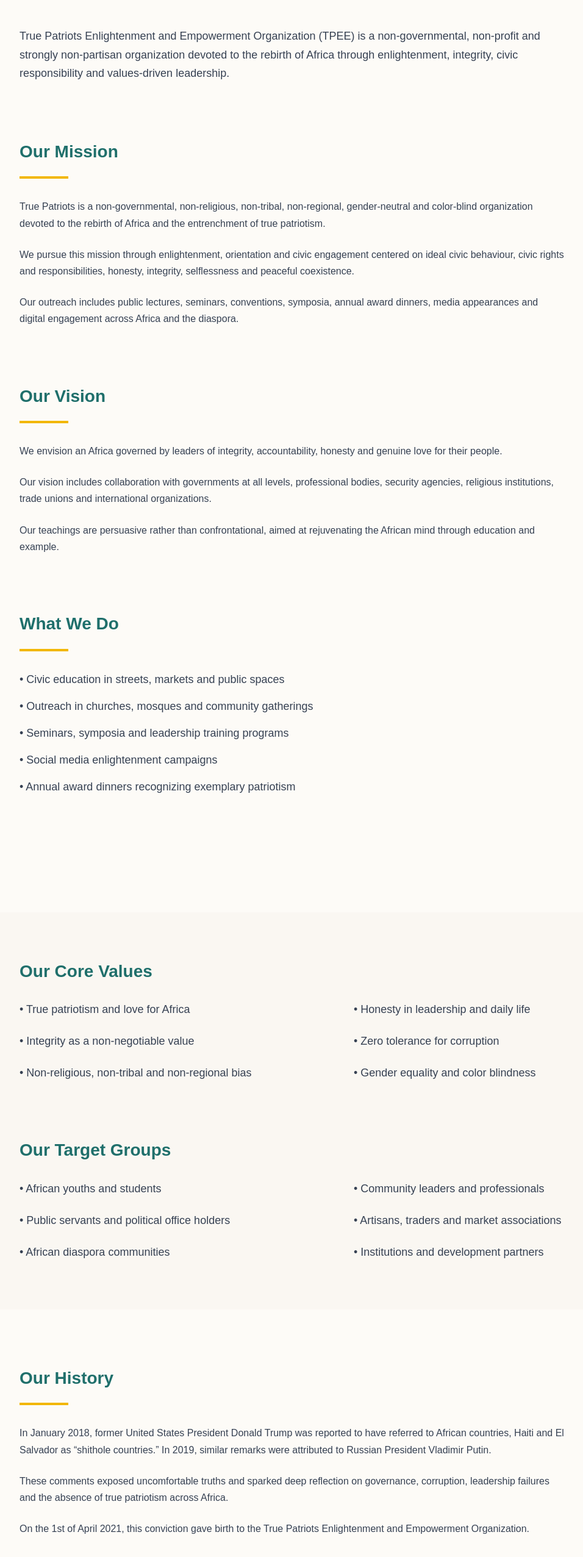
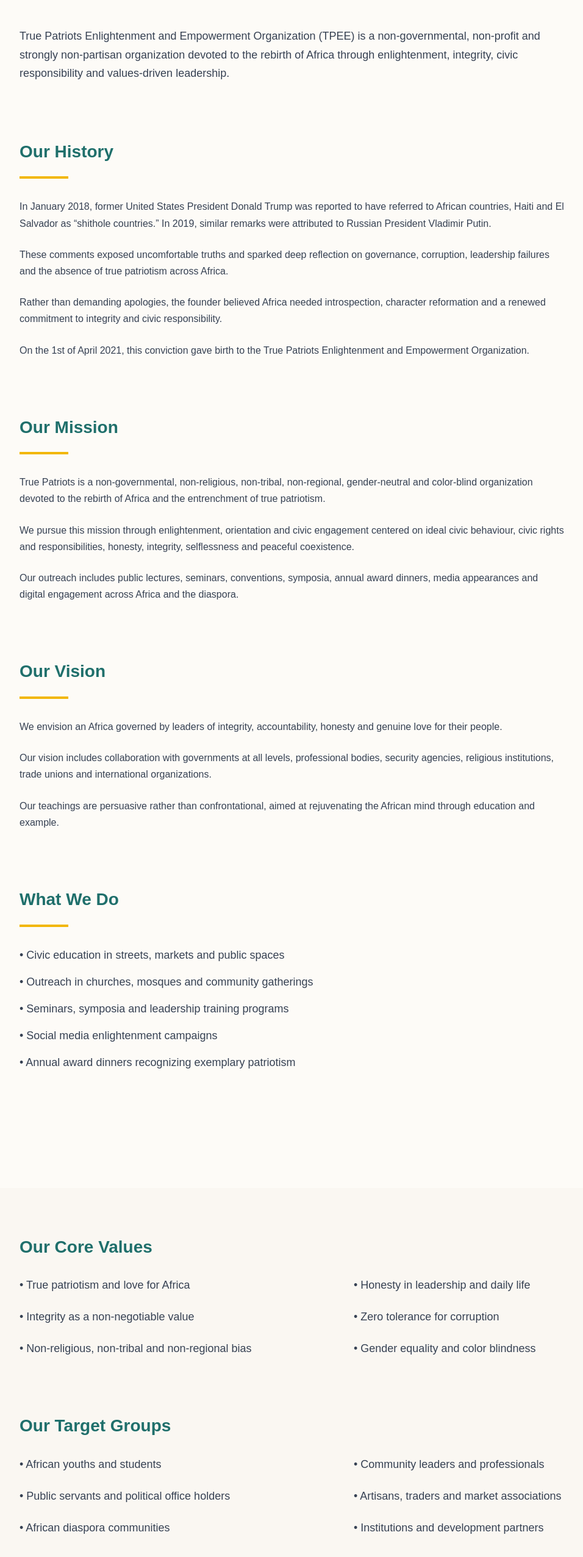
Before and after one commit to pearlroys/truepatriots-enlightenment, a Next.js app: page /about in a window 1280 px wide. Shown: the part 201-2754 px from the top of the page at 61% size, without its empty margins (72-1028 px from the left). Built offline with nearby package versions, Linux system fonts and the light colour scheme.

Commit message:
added better donate button and oayment strategy

```diff
--- a/app/about/page.tsx
+++ b/app/about/page.tsx
@@ -15,7 +15,39 @@
           civic responsibility and values-driven leadership.
         </p>
 
-        {/* SECTION */}
+        {/* HISTORY */}
+        <section className="mb-24">
+          <h2 className="text-3xl font-bold text-[#1F6F6B] mb-6">Our History</h2>
+          <div className="w-20 h-1 bg-[#F2B705] mb-8" />
+
+          <div className="space-y-6 text-gray-700 leading-loose max-w-4xl">
+            <p>
+              In January 2018, former United States President Donald Trump was
+              reported to have referred to African countries, Haiti and El
+              Salvador as “shithole countries.” In 2019, similar remarks were
+              attributed to Russian President Vladimir Putin.
+            </p>
+
+            <p>
+              These comments exposed uncomfortable truths and sparked deep
+              reflection on governance, corruption, leadership failures and the
+              absence of true patriotism across Africa.
+            </p>
+
+            <p>
+              Rather than demanding apologies, the founder believed Africa needed
+              introspection, character reformation and a renewed commitment to
+              integrity and civic responsibility.
+            </p>
+
+            <p>
+              On the 1st of April 2021, this conviction gave birth to the True
+              Patriots Enlightenment and Empowerment Organization.
+            </p>
+          </div>
+        </section>
+
+        {/* MISSION */}
         <section className="mb-24">
           <h2 className="text-3xl font-bold text-[#1F6F6B] mb-6">Our Mission</h2>
           <div className="w-20 h-1 bg-[#F2B705] mb-8" />
@@ -26,12 +58,14 @@
               non-regional, gender-neutral and color-blind organization devoted
               to the rebirth of Africa and the entrenchment of true patriotism.
             </p>
+
             <p>
               We pursue this mission through enlightenment, orientation and civic
               engagement centered on ideal civic behaviour, civic rights and
               responsibilities, honesty, integrity, selflessness and peaceful
               coexistence.
             </p>
+
             <p>
               Our outreach includes public lectures, seminars, conventions,
               symposia, annual award dinners, media appearances and digital
@@ -40,7 +74,7 @@
           </div>
         </section>
 
-        {/* SECTION */}
+        {/* VISION */}
         <section className="mb-24">
           <h2 className="text-3xl font-bold text-[#1F6F6B] mb-6">Our Vision</h2>
           <div className="w-20 h-1 bg-[#F2B705] mb-8" />
@@ -50,11 +84,13 @@
               We envision an Africa governed by leaders of integrity,
               accountability, honesty and genuine love for their people.
             </p>
+
             <p>
               Our vision includes collaboration with governments at all levels,
               professional bodies, security agencies, religious institutions,
               trade unions and international organizations.
             </p>
+
             <p>
               Our teachings are persuasive rather than confrontational, aimed at
               rejuvenating the African mind through education and example.
@@ -62,7 +98,7 @@
           </div>
         </section>
 
-        {/* SECTION */}
+        {/* WHAT WE DO */}
         <section className="mb-24">
           <h2 className="text-3xl font-bold text-[#1F6F6B] mb-6">What We Do</h2>
           <div className="w-20 h-1 bg-[#F2B705] mb-8" />
@@ -111,30 +147,6 @@
 
       <div className="max-w-6xl mx-auto px-6 md:px-10 py-24">
 
-        {/* HISTORY */}
-        <section className="mb-24">
-          <h2 className="text-3xl font-bold text-[#1F6F6B] mb-6">Our History</h2>
-          <div className="w-20 h-1 bg-[#F2B705] mb-8" />
-
-          <div className="space-y-6 text-gray-700 leading-loose max-w-4xl">
-            <p>
-              In January 2018, former United States President Donald Trump was
-              reported to have referred to African countries, Haiti and El
-              Salvador as “shithole countries.” In 2019, similar remarks were
-              attributed to Russian President Vladimir Putin.
-            </p>
-            <p>
-              These comments exposed uncomfortable truths and sparked deep
-              reflection on governance, corruption, leadership failures and the
-              absence of true patriotism across Africa.
-            </p>
-            <p>
-              On the 1st of April 2021, this conviction gave birth to the True
-              Patriots Enlightenment and Empowerment Organization.
-            </p>
-          </div>
-        </section>
-
         {/* FUNDING */}
         <section className="mb-24">
           <h2 className="text-3xl font-bold text-[#1F6F6B] mb-6">
@@ -147,9 +159,15 @@
               The organization is funded through member contributions, crowd
               funding, grants, donations and institutional support.
             </p>
+
             <p>
               We uphold strict financial transparency through audited accounts,
               quarterly reviews and open reporting to members.
+            </p>
+
+            <p>
+              Accountability is a core teaching of the organization and forms
+              the foundation of our credibility.
             </p>
           </div>
         </section>
@@ -164,7 +182,8 @@
           <p className="text-gray-700 leading-loose max-w-4xl">
             True Patriots is a strictly non-partisan organization. While members
             are free to participate in politics individually, the organization
-            does not endorse political parties or candidates.
+            does not endorse political parties or candidates and forbids the use
+            of its name for political negotiations or campaigns.
           </p>
         </section>
 
```
